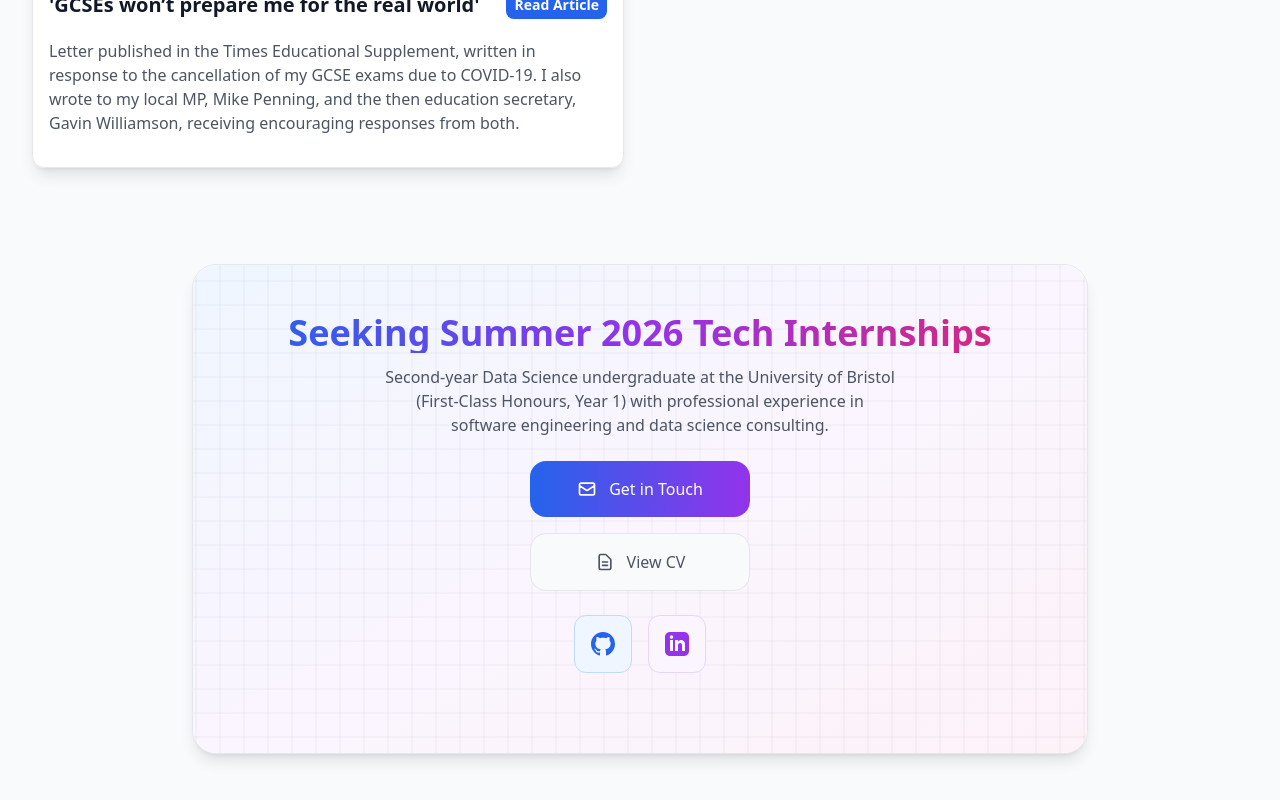
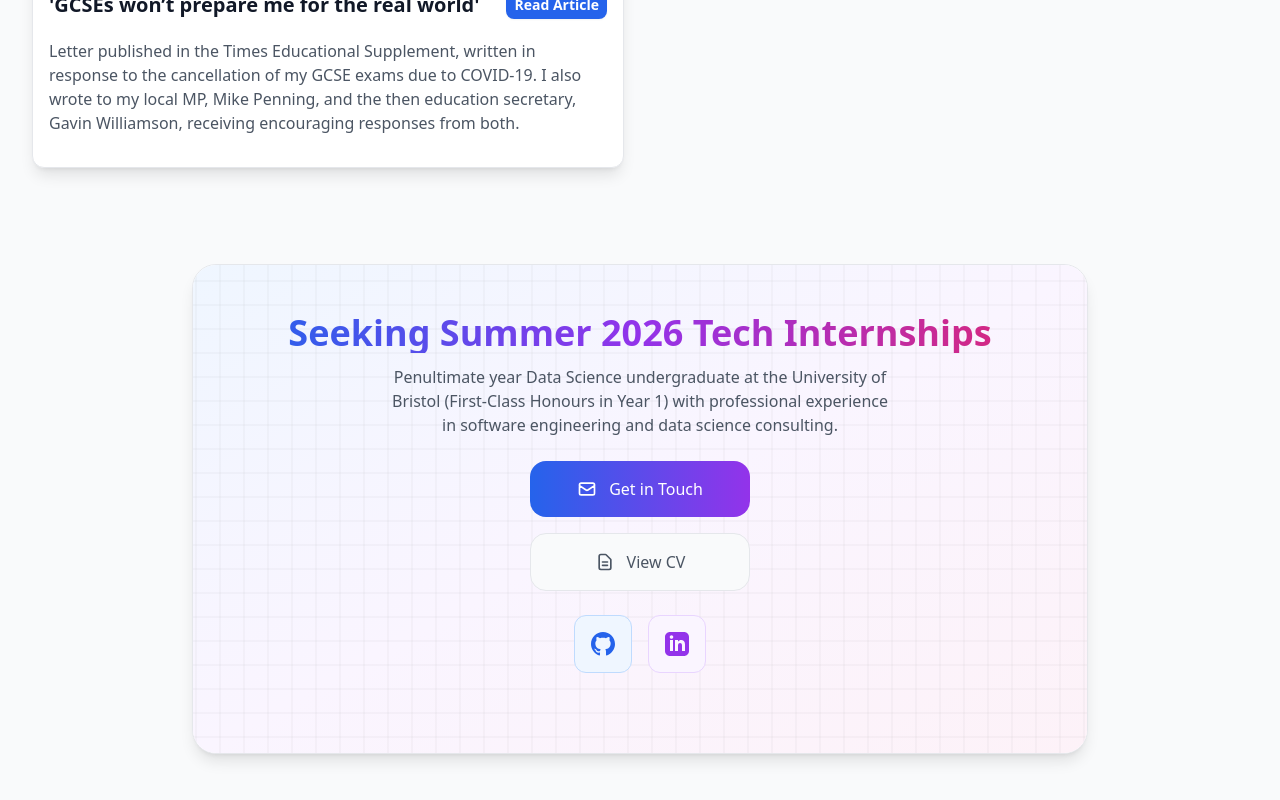
Before and after one commit to orlandoalexander/Portfolio, a Next.js app: page / in a window 1280 px wide. Shown: the part 3605-4405 px from the top of the page. Built offline with nearby package versions, Linux system fonts and the light colour scheme.

Commit message:
Update ContactSection.tsx

```diff
--- a/app/components/ContactSection.tsx
+++ b/app/components/ContactSection.tsx
@@ -25,8 +25,8 @@ export default function ContactSection() {
                 Seeking Summer 2026 Tech Internships
               </h2>
               <p className="text-gray-600 text-center mb-6 max-w-lg mx-auto">
-                Second-year Data Science undergraduate at the University of
-                Bristol (First-Class Honours, Year 1) with professional
+                Penultimate year Data Science undergraduate at the University of
+                Bristol (First-Class Honours in Year 1) with professional
                 experience in software engineering and data science consulting.
               </p>
               {/* <div className="flex items-center justify-center gap-2 text-gray-600 mb-8">
```
